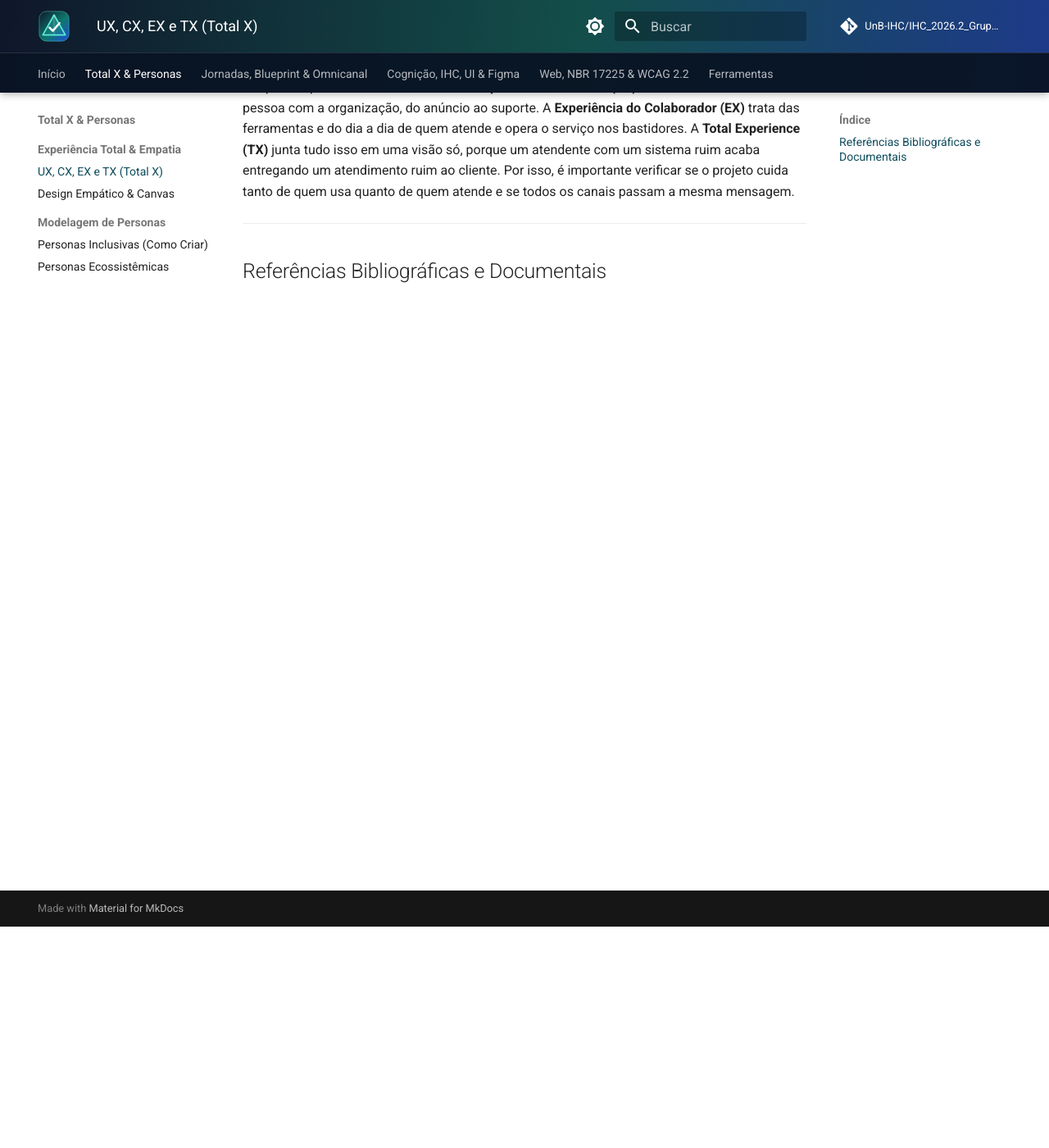
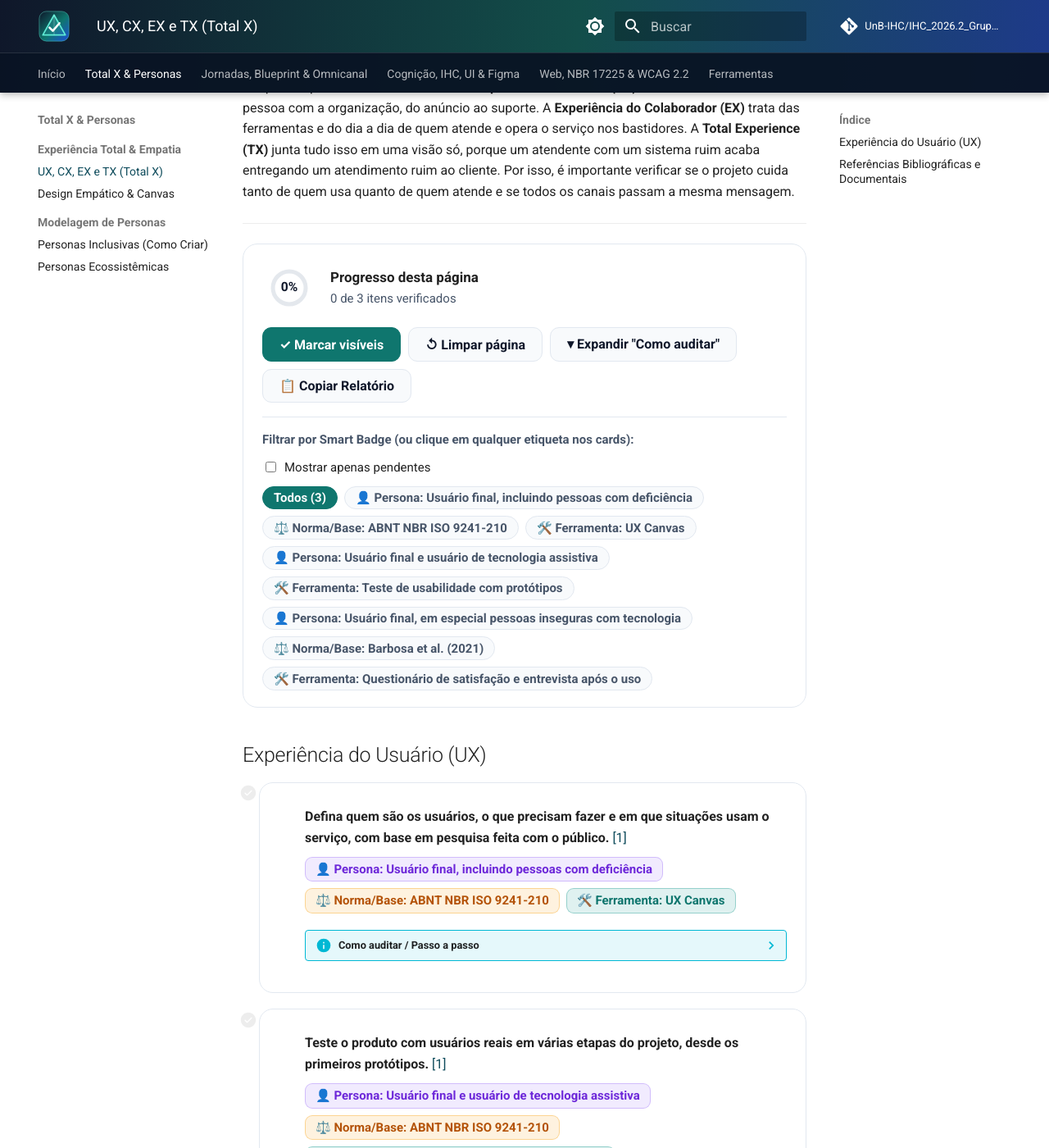
Before and after one commit to UnB-IHC/IHC_2026.2_Grupo10, an MkDocs documentation site: the page built from docs/01-totalx-personas/total-experience.md, in a window 1280 px wide and 1400 px high, scrolled down 270 px. Shown: the whole window at 82% size. Built offline with MkDocs 1.6.1 and Material for MkDocs 9.7.7, drawn with Linux system fonts in a browser that asks for light colours; comment, search, counter and statistics services are not loaded; some of the changed text lies outside the part shown.

Commit message:
docs(#4): adiciona checklist de experiencia do usuario (UX)

```diff
--- a/docs/01-totalx-personas/total-experience.md
+++ b/docs/01-totalx-personas/total-experience.md
@@ -6,4 +6,30 @@
 
 ---
 
+## Experiência do Usuário (UX)
+
+- [ ] **Defina quem são os usuários, o que precisam fazer e em que situações usam o serviço, com base em pesquisa feita com o público.** [[1]](#ref-1)
+    - `👤 Persona: Usuário final, incluindo pessoas com deficiência` `⚖️ Norma/Base: ABNT NBR ISO 9241-210` `🛠️ Ferramenta: UX Canvas`
+    ??? info "Como auditar / Passo a passo"
+        1. Peça os materiais de pesquisa do projeto, como personas, entrevistas e a descrição dos usuários.
+        2. Verifique se há pelo menos um perfil de pessoa com deficiência ou em situação difícil de uso, como alguém com pressa ou usando uma mão só.
+        3. O critério é atendido quando os perfis foram construídos a partir de pesquisa com pessoas reais.
+
+- [ ] **Teste o produto com usuários reais em várias etapas do projeto, desde os primeiros protótipos.** [[1]](#ref-1)
+    - `👤 Persona: Usuário final e usuário de tecnologia assistiva` `⚖️ Norma/Base: ABNT NBR ISO 9241-210` `🛠️ Ferramenta: Teste de usabilidade com protótipos`
+    ??? info "Como auditar / Passo a passo"
+        1. Veja quando foram feitos os testes com usuários e quais versões foram testadas.
+        2. O critério é atendido quando houve pelo menos dois testes ao longo do projeto e os problemas encontrados geraram mudanças.
+
+- [ ] **Avalie, além da conclusão das tarefas, como a pessoa se sentiu ao usar o serviço.** [[2]](#ref-2)
+    - `👤 Persona: Usuário final, em especial pessoas inseguras com tecnologia` `⚖️ Norma/Base: Barbosa et al. (2021)` `🛠️ Ferramenta: Questionário de satisfação e entrevista após o uso`
+    ??? info "Como auditar / Passo a passo"
+        1. Verifique se o projeto registra a opinião e os sentimentos dos usuários, como confiança, frustração ou insegurança.
+        2. O critério é atendido quando a satisfação das pessoas é medida e usada para decidir melhorias.
+
+---
+
 ## Referências Bibliográficas e Documentais
+
+1. <a id="ref-1"></a> ASSOCIAÇÃO BRASILEIRA DE NORMAS TÉCNICAS. **ABNT NBR ISO 9241-210**: Ergonomia da interação humano-sistema — Projeto centrado no ser humano para sistemas interativos. Rio de Janeiro: ABNT, 2011.
+2. <a id="ref-2"></a> BARBOSA, S. D. J.; SILVA, B. S.; SILVEIRA, M. S.; GASPARINI, I.; DARIN, T.; BARBOSA, G. D. J. **Interação Humano-Computador e Experiência do Usuário**. Autopublicação, 2021. Disponível em: <https://leanpub.com/ihc-ux>.
```
